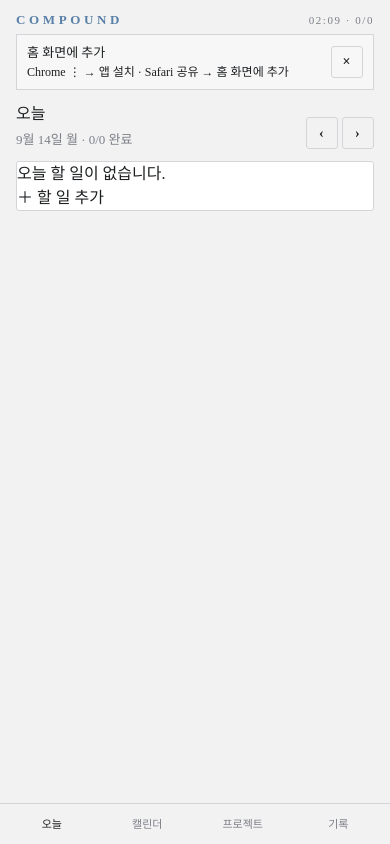
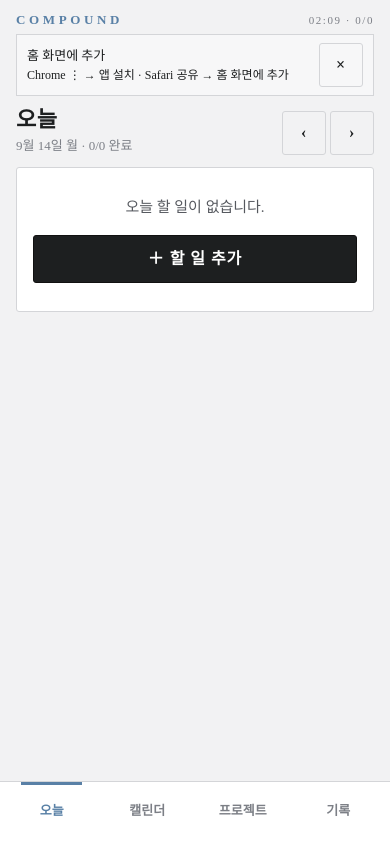
Before and after one commit to wiserlab10/compound-empty-ledger, a Next.js app: page / in a window 390 px wide. Built offline with nearby package versions, Linux system fonts and the light colour scheme.

Commit message:
Mobile UX overhaul: remaining tab and store files

```diff
--- a/app/globals.css
+++ b/app/globals.css
@@ -186,10 +186,11 @@ select {
 
 .btn,
 .btn-secondary,
+.btn-primary,
 .btn-icon {
   appearance: none;
   border-radius: var(--radius-sm);
-  letter-spacing: 0.08em;
+  letter-spacing: 0.04em;
   font-family: var(--font-heading);
   font-weight: 600;
   text-transform: uppercase;
@@ -201,9 +202,9 @@ select {
   background: #fff;
   color: var(--neutral-900);
   border: 1px solid transparent;
-  min-height: 36px;
-  padding: 0 12px;
-  font-size: 12px;
+  min-height: 44px;
+  padding: 0 14px;
+  font-size: 14px;
 }
 
 .btn:active {
@@ -220,9 +221,9 @@ select {
   background: transparent;
   color: var(--color-text);
   border: 1px solid var(--neutral-300);
-  min-height: 36px;
-  padding: 0 12px;
-  font-size: 12px;
+  min-height: 44px;
+  padding: 0 14px;
+  font-size: 14px;
 }
 
 .btn-secondary:active {
@@ -234,16 +235,32 @@ select {
   border-color: #4a4c50;
 }
 
+.btn-primary {
+  width: 100%;
+  background: var(--neutral-900);
+  color: #fff;
+  border: 1px solid #111;
+  min-height: 48px;
+  padding: 0 16px;
+  font-size: 16px;
+  letter-spacing: 0.06em;
+}
+
+.btn-primary:active {
+  background: var(--neutral-700);
+}
+
 .btn-icon {
-  width: 32px;
-  height: 32px;
+  width: 44px;
+  height: 44px;
+  min-width: 44px;
   display: inline-flex;
   align-items: center;
   justify-content: center;
   background: transparent;
   border: 1px solid var(--neutral-300);
   color: var(--color-text);
-  font-size: 14px;
+  font-size: 16px;
   padding: 0;
 }
 
@@ -261,8 +278,9 @@ select.input {
   border: 1px solid var(--neutral-300);
   border-radius: var(--radius-xs);
   color: var(--color-text);
-  font-size: 14px;
-  padding: 8px 10px;
+  font-size: 16px;
+  padding: 10px 12px;
+  min-height: 44px;
   outline: none;
 }
 
@@ -329,14 +347,14 @@ textarea.input {
   display: inline-flex;
   align-items: center;
   gap: 4px;
-  height: 26px;
-  padding: 0 8px;
+  min-height: 32px;
+  padding: 0 10px;
   border: 1px solid var(--neutral-300);
   border-radius: var(--radius-xs);
   background: #fff;
   font-family: var(--font-heading);
-  font-size: 11px;
-  letter-spacing: 0.1em;
+  font-size: 12px;
+  letter-spacing: 0.08em;
   text-transform: uppercase;
   color: var(--neutral-600);
 }
@@ -367,8 +385,8 @@ textarea.input {
   display: grid;
   grid-template-columns: repeat(4, 1fr);
   border-top: 1px solid var(--neutral-300);
-  background: var(--color-bg);
-  padding: 4px 4px calc(6px + env(safe-area-inset-bottom, 0px));
+  background: #fff;
+  padding: 0 4px calc(6px + env(safe-area-inset-bottom, 0px));
 }
 
 .install-bar {
@@ -386,27 +404,45 @@ textarea.input {
   display: flex;
   flex-direction: column;
   align-items: center;
+  justify-content: center;
   gap: 2px;
-  padding: 8px 0 6px;
+  min-height: 56px;
+  padding: 10px 0 8px;
   background: transparent;
   border: 0;
   color: var(--neutral-500);
   cursor: pointer;
+  position: relative;
 }
 
 .nav-item[data-on="true"] {
-  color: var(--neutral-900);
+  color: var(--color-accent);
+}
+
+.nav-item[data-on="true"]::before {
+  content: "";
+  position: absolute;
+  top: 0;
+  left: 18%;
+  right: 18%;
+  height: 3px;
+  background: var(--color-accent);
 }
 
 .nav-code {
   font-family: var(--font-heading);
-  font-size: 10px;
-  letter-spacing: 0.2em;
+  font-size: 9px;
+  letter-spacing: 0.16em;
+  opacity: 0.7;
 }
 
 .nav-name {
-  font-size: 11px;
-  font-weight: 500;
+  font-size: 13px;
+  font-weight: 600;
+}
+
+.nav-item[data-on="true"] .nav-name {
+  color: var(--color-accent);
 }
 
 .meter {
@@ -439,16 +475,16 @@ textarea.input {
 }
 
 .check {
-  width: 16px;
-  height: 16px;
-  border: 1px solid var(--neutral-400);
-  border-radius: 1px;
+  width: 24px;
+  height: 24px;
+  border: 1.5px solid var(--neutral-400);
+  border-radius: 2px;
   display: inline-flex;
   align-items: center;
   justify-content: center;
   background: #fff;
   color: var(--color-accent);
-  font-size: 11px;
+  font-size: 14px;
   flex-shrink: 0;
 }
 
@@ -472,7 +508,118 @@ main.scroll {
   flex: 1;
   overflow-y: auto;
   -webkit-overflow-scrolling: touch;
-  padding: 0 16px 20px;
+  padding: 0 16px 12px;
+}
+
+.sticky-cta {
+  position: sticky;
+  bottom: 0;
+  z-index: 6;
+  padding: 10px 0 8px;
+  background: linear-gradient(180deg, transparent, var(--color-bg) 28%);
+}
+
+.row {
+  display: flex;
+  align-items: center;
+  gap: 12px;
+  min-height: 52px;
+  width: 100%;
+  padding: 10px 12px;
+  text-align: left;
+  background: #fff;
+  border: 0;
+  border-bottom: 1px solid var(--neutral-200);
+  color: inherit;
+  cursor: pointer;
+}
+
+.row:last-child {
+  border-bottom: 0;
+}
+
+.row:active {
+  background: var(--neutral-100);
+}
+
+.hit {
+  min-width: 44px;
+  min-height: 44px;
+  display: inline-flex;
+  align-items: center;
+  justify-content: center;
+  background: transparent;
+  border: 0;
+  padding: 0;
+  color: inherit;
+  cursor: pointer;
+}
+
+.field-label {
+  display: block;
+  font-size: 13px;
+  color: var(--neutral-600);
+  margin-bottom: 6px;
+}
+
+.toast {
+  position: fixed;
+  left: 50%;
+  bottom: 92px;
+  transform: translateX(-50%);
+  background: var(--neutral-900);
+  color: #fff;
+  padding: 10px 16px;
+  font-size: 14px;
+  z-index: 50;
+  border-radius: 2px;
+  pointer-events: none;
+  white-space: nowrap;
+}
+
+.swipe-wrap {
+  position: relative;
+  overflow: hidden;
+}
+
+.swipe-del {
+  position: absolute;
+  right: 0;
+  top: 0;
+  bottom: 0;
+  width: 80px;
+  background: #8a3a3a;
+  color: #fff;
+  border: 0;
+  font-family: var(--font-heading);
+  font-size: 14px;
+  letter-spacing: 0.08em;
+  text-transform: uppercase;
+}
+
+.swipe-front {
+  position: relative;
+  background: #fff;
+  transition: transform 0.12s ease;
+}
+
+.empty {
+  padding: 28px 16px;
+  text-align: center;
+}
+
+.empty p {
+  font-size: 15px;
+  color: var(--neutral-600);
+  margin: 0 0 16px;
+}
+
+.page-title {
+  font-family: var(--font-heading);
+  font-weight: 600;
+  font-size: 22px;
+  letter-spacing: 0.02em;
+  line-height: 1.1;
 }
 
 ::-webkit-scrollbar {
```
